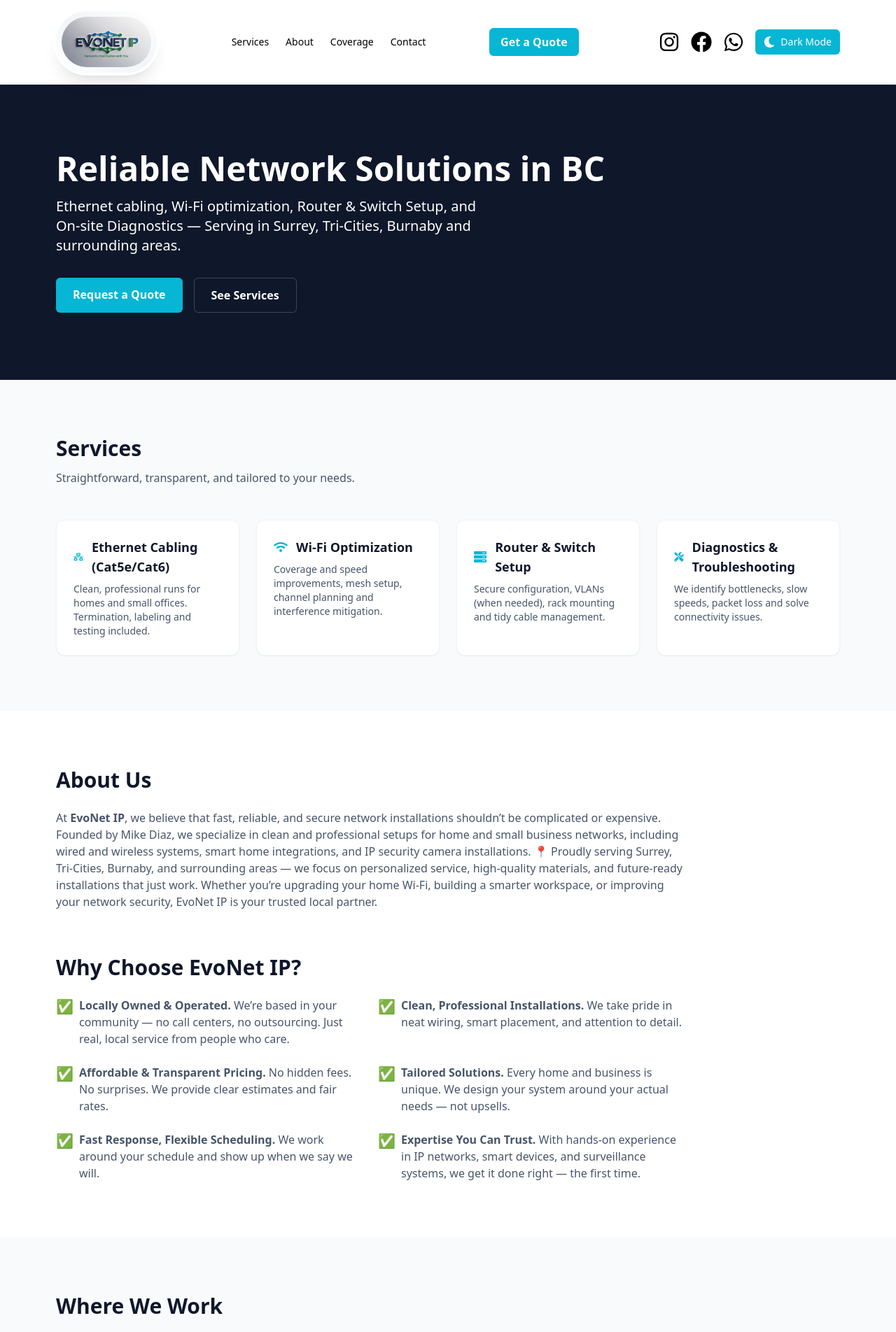
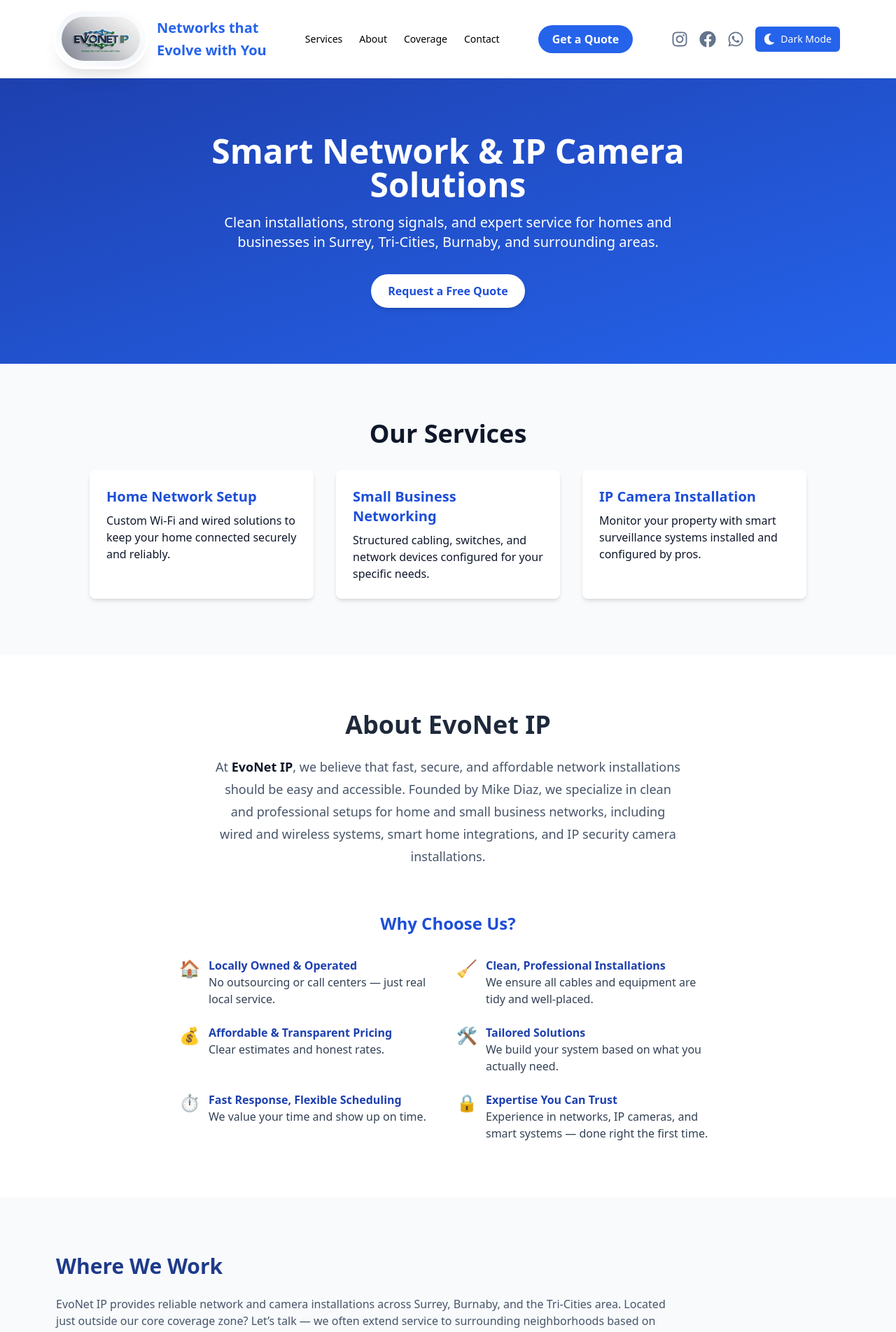
Before and after one commit to mikerdiaz/mtech-solutions, a Next.js app: page / in a window 1280 px wide. Shown: the top 1904 px of the page at 70% size. Built offline with nearby package versions, Linux system fonts and the light colour scheme.

Commit message:
Nueva actualizacion de la pagina WEB completa

```diff
--- /dev/null
+++ b/app/components/AOSInitializer.js
@@ -0,0 +1,13 @@
+'use client';
+
+import { useEffect } from 'react';
+import AOS from 'aos';
+import 'aos/dist/aos.css';
+
+export default function AOSInitializer() {
+  useEffect(() => {
+    AOS.init({ once: true });
+  }, []);
+
+  return null;
+}
--- a/app/components/About.js
+++ b/app/components/About.js
@@ -1,65 +1,94 @@
+'use client';
+
+import { useEffect } from 'react';
+import AOS from 'aos';
+import 'aos/dist/aos.css';
+
 export default function About() {
+  useEffect(() => {
+    AOS.init({ once: true });
+  }, []);
+
   return (
     <section
       id="about"
-      className="py-20 transition-colors duration-300"
+      className="py-20 px-4 bg-white dark:bg-slate-900 text-slate-800 dark:text-white"
     >
-      {/* About Us Section */}
-      <div className="max-w-6xl mx-auto px-4 text-center md:text-left">
-        <h2 className="text-3xl font-bold text-primary dark:text-accent mb-6">
-          About Us
+      <div className="max-w-4xl mx-auto text-center">
+        <h2 className="text-3xl md:text-4xl font-bold mb-6" data-aos="fade-up">
+          About EvoNet IP
         </h2>
-        <p className="text-slate-600 dark:text-slate-300 max-w-4xl mx-auto md:mx-0">
-          At <strong>EvoNet IP</strong>, we believe that fast, reliable, and secure network installations shouldn’t be complicated or expensive.
-          Founded by Mike Diaz, we specialize in clean and professional setups for home and small business networks, including wired and wireless systems, smart home integrations, and IP security camera installations.
-          📍 Proudly serving Surrey, Tri-Cities, Burnaby, and surrounding areas — we focus on personalized service, high-quality materials, and future-ready installations that just work.
-          Whether you’re upgrading your home Wi-Fi, building a smarter workspace, or improving your network security, EvoNet IP is your trusted local partner.
+        <p
+          className="prose prose-lg text-slate-600 dark:text-slate-300 mx-auto"
+          data-aos="fade-up"
+          data-aos-delay="100"
+        >
+          At <strong>EvoNet IP</strong>, we believe that fast, secure, and affordable network installations should be easy and accessible.
+          Founded by Mike Diaz, we specialize in clean and professional setups for home and small business networks, including wired and wireless systems,
+          smart home integrations, and IP security camera installations.
         </p>
-      </div>
 
-      {/* Why Choose Section */}
-      <div className="max-w-6xl mx-auto px-4 text-center md:text-left mt-16">
-        <h2 className="text-3xl font-bold text-primary dark:text-accent mb-6">
-          Why Choose EvoNet IP?
-        </h2>
-        <ul className="grid grid-cols-1 md:grid-cols-2 gap-6 text-slate-600 dark:text-slate-300 max-w-4xl mx-auto md:mx-0 list-none">
-          <li className="flex items-start gap-2">
-            <span className="text-green-500 text-xl">✅</span>
-            <span>
-              <strong>Locally Owned & Operated.</strong> We’re based in your community — no call centers, no outsourcing. Just real, local service from people who care.
-            </span>
-          </li>
-          <li className="flex items-start gap-2">
-            <span className="text-green-500 text-xl">✅</span>
-            <span>
-              <strong>Clean, Professional Installations.</strong> We take pride in neat wiring, smart placement, and attention to detail.
-            </span>
-          </li>
-          <li className="flex items-start gap-2">
-            <span className="text-green-500 text-xl">✅</span>
-            <span>
-              <strong>Affordable & Transparent Pricing.</strong> No hidden fees. No surprises. We provide clear estimates and fair rates.
-            </span>
-          </li>
-          <li className="flex items-start gap-2">
-            <span className="text-green-500 text-xl">✅</span>
-            <span>
-              <strong>Tailored Solutions.</strong> Every home and business is unique. We design your system around your actual needs — not upsells.
-            </span>
-          </li>
-          <li className="flex items-start gap-2">
-            <span className="text-green-500 text-xl">✅</span>
-            <span>
-              <strong>Fast Response, Flexible Scheduling.</strong> We work around your schedule and show up when we say we will.
-            </span>
-          </li>
-          <li className="flex items-start gap-2">
-            <span className="text-green-500 text-xl">✅</span>
-            <span>
-              <strong>Expertise You Can Trust.</strong> With hands-on experience in IP networks, smart devices, and surveillance systems, we get it done right — the first time.
-            </span>
-          </li>
-        </ul>
+        {/* Why Choose Us Section */}
+        <div
+          className="mt-16 max-w-3xl mx-auto text-center"
+          data-aos="fade-up"
+          data-aos-delay="200"
+        >
+          <h3 className="text-2xl font-semibold text-blue-700 mb-8">
+            Why Choose Us?
+          </h3>
+          <div className="grid grid-cols-1 md:grid-cols-2 gap-6 text-left">
+            {[
+              {
+                icon: '🏠',
+                title: 'Locally Owned & Operated',
+                desc: 'No outsourcing or call centers — just real local service.',
+              },
+              {
+                icon: '🧹',
+                title: 'Clean, Professional Installations',
+                desc: 'We ensure all cables and equipment are tidy and well-placed.',
+              },
+              {
+                icon: '💰',
+                title: 'Affordable & Transparent Pricing',
+                desc: 'Clear estimates and honest rates.',
+              },
+              {
+                icon: '🛠️',
+                title: 'Tailored Solutions',
+                desc: 'We build your system based on what you actually need.',
+              },
+              {
+                icon: '⏱️',
+                title: 'Fast Response, Flexible Scheduling',
+                desc: 'We value your time and show up on time.',
+              },
+              {
+                icon: '🔒',
+                title: 'Expertise You Can Trust',
+                desc: 'Experience in networks, IP cameras, and smart systems — done right the first time.',
+              },
+            ].map((item, index) => (
+              <div
+                key={index}
+                className="flex items-start space-x-3"
+                data-aos="fade-up"
+                data-aos-delay={300 + index * 100}
+              >
+                <div className="text-2xl">{item.icon}</div>
+                <div>
+                  <strong className="block text-blue-800 dark:text-blue-300">
+                    {item.title}
+                  </strong>
+                  <p className="text-slate-700 dark:text-slate-200">
+                    {item.desc}
+                  </p>
+                </div>
+              </div>
+            ))}
+          </div>
+        </div>
       </div>
     </section>
   );
--- a/app/components/Header.js
+++ b/app/components/Header.js
@@ -10,7 +10,7 @@
 
   return (
     <header className="w-full sticky top-0 z-50 bg-white/90 dark:bg-slate-900 dark:text-white backdrop-blur border-b border-slate-200 dark:border-slate-700 shadow-sm transition-colors duration-300">
-      <div className="max-w-6xl mx-auto px-4 py-4 flex items-center justify-between">
+      <div className="max-w-6xl mx-auto px-4 py-4 flex items-center justify-between flex-wrap gap-y-4">
         {/* Logo + Marca */}
         <Link href="#top" className="group flex items-center gap-4 hover:opacity-90 transition">
           <Image
@@ -19,11 +19,16 @@
             title="Evonet IP"
             width={200}
             height={200}
-            className="w-24 md:w-32 lg:w-36 h-auto rounded-full bg-gradient-to-tr from-white via-slate-100 to-white dark:from-slate-900 dark:to-slate-800 shadow-xl dark:shadow-slate-800 ring-4 ring-white dark:ring-slate-800 p-2 transition-transform duration-300 ease-in-out hover:scale-105 animate-fade-in"
+            className="w-20 md:w-28 lg:w-32 h-auto rounded-full bg-gradient-to-tr from-white via-slate-100 to-white dark:from-slate-900 dark:to-slate-800 shadow-xl dark:shadow-slate-800 ring-4 ring-white dark:ring-slate-800 p-2 transition-transform duration-300 ease-in-out hover:scale-105 animate-fade-in"
           />
-          <span className="text-2xl md:text-3xl font-extrabold tracking-tight text-primary dark:text-accent group-hover:text-accent">
-            {/* MTech <span className="text-accent">Solutions</span> */}
-          </span>
+          <div className="flex flex-col justify-center leading-snug">
+            <span className="text-lg md:text-xl font-semibold text-accent dark:text-accent-light typing w-full max-w-xs md:max-w-sm">
+              Networks that
+              </span>
+              <span className="text-lg md:text-xl font-semibold text-accent dark:text-accent-light typing w-full max-w-xs md:max-w-sm mt-1">
+                Evolve with You
+                </span>
+                </div>
         </Link>
 
         {/* Menú Desktop */}
@@ -37,36 +42,36 @@
         {/* CTA Desktop */}
         <Link
           href="#contact"
-          className="hidden md:inline-block bg-accent text-white px-4 py-2 rounded-md font-semibold hover:opacity-90 transition"
+          className="hidden md:inline-block bg-accent text-white px-5 py-2 rounded-full font-semibold hover:opacity-90 transition"
         >
           Get a Quote
         </Link>
 
         {/* Iconos Sociales + Toggle */}
-        <div className="hidden md:flex gap-4 ml-6 items-center">
+        <div className="hidden md:flex gap-4 items-center">
           <a
             href="https://instagram.com"
             target="_blank"
             rel="noopener"
-            className="hover:text-accent dark:hover:text-accent transition"
+            className="text-slate-500 dark:text-slate-300 hover:text-accent dark:hover:text-accent transition"
           >
-            <FaInstagram size={30} />
+            <FaInstagram size={24} />
           </a>
           <a
             href="https://facebook.com"
             target="_blank"
             rel="noopener"
-            className="hover:text-accent dark:hover:text-accent transition"
+            className="text-slate-500 dark:text-slate-300 hover:text-accent dark:hover:text-accent transition"
           >
-            <FaFacebook size={30} />
+            <FaFacebook size={24} />
           </a>
           <a
             href="https://web.whatsapp.com/"
             target="_blank"
             rel="noopener"
-            className="hover:text-accent dark:hover:text-accent transition"
+            className="text-slate-500 dark:text-slate-300 hover:text-accent dark:hover:text-accent transition"
           >
-            <FaWhatsapp size={30} />
+            <FaWhatsapp size={24} />
           </a>
           <ThemeToggle />
         </div>
@@ -91,7 +96,7 @@
           <Link href="#contact" className="hover:text-accent dark:hover:text-accent transition">Contact</Link>
           <Link
             href="#contact"
-            className="bg-accent text-white px-4 py-2 rounded-md font-semibold hover:opacity-90 transition"
+            className="bg-accent text-white px-5 py-2 rounded-full font-semibold hover:opacity-90 transition"
           >
             Get a Quote
           </Link>
--- a/app/components/Hero.js
+++ b/app/components/Hero.js
@@ -1,28 +1,19 @@
+
+'use client';
+
 export default function Hero() {
   return (
-    <section
-      id="top"
-      className="bg-primary text-white dark:bg-primary dark:text-white transition-colors duration-300"
-    >
-      <div className="max-w-6xl mx-auto px-4 py-24 text-center md:text-left">
+    <section className="bg-gradient-to-br from-blue-800 to-blue-600 text-white py-20 px-4 text-center">
+      <div className="max-w-4xl mx-auto">
         <h1 className="text-4xl md:text-5xl font-extrabold leading-tight">
-          Reliable Network Solutions in BC
+          Smart Network & IP Camera Solutions
         </h1>
-        <p className="mt-4 text-lg md:text-xl max-w-2xl">
-          Ethernet cabling, Wi‑Fi optimization, Router & Switch Setup, and On‑site Diagnostics — Serving in Surrey, Tri‑Cities, Burnaby and surrounding areas.
+        <p className="mt-4 text-lg md:text-xl max-w-2xl mx-auto">
+          Clean installations, strong signals, and expert service for homes and businesses in Surrey, Tri-Cities, Burnaby, and surrounding areas.
         </p>
-        <div className="mt-8 flex flex-col sm:flex-row gap-4 justify-center md:justify-start">
-          <a
-            href="#contact"
-            className="bg-accent text-white px-6 py-3 rounded-md font-semibold hover:opacity-90 transition-colors duration-200"
-          >
-            Request a Quote
-          </a>
-          <a
-            href="#services"
-            className="border border-white/20 px-6 py-3 rounded-md font-semibold hover:bg-white hover:text-primary dark:hover:bg-white dark:hover:text-primary transition-colors duration-200"
-          >
-            See Services
+        <div className="mt-8">
+          <a href="#contact" className="inline-block bg-white text-blue-700 font-semibold px-6 py-3 rounded-full shadow-md hover:bg-slate-100 transition">
+            Request a Free Quote
           </a>
         </div>
       </div>
--- a/app/components/Services.js
+++ b/app/components/Services.js
@@ -1,63 +1,24 @@
+
 'use client';
-import { FaNetworkWired, FaWifi, FaServer, FaTools } from 'react-icons/fa';
-
-const services = [
-  {
-    title: 'Ethernet Cabling (Cat5e/Cat6)',
-    desc: 'Clean, professional runs for homes and small offices. Termination, labeling and testing included.',
-    icon: <FaNetworkWired className="text-accent text-xl" />
-  },
-  {
-    title: 'Wi‑Fi Optimization',
-    desc: 'Coverage and speed improvements, mesh setup, channel planning and interference mitigation.',
-    icon: <FaWifi className="text-accent text-xl" />
-  },
-  {
-    title: 'Router & Switch Setup',
-    desc: 'Secure configuration, VLANs (when needed), rack mounting and tidy cable management.',
-    icon: <FaServer className="text-accent text-xl" />
-  },
-  {
-    title: 'Diagnostics & Troubleshooting',
-    desc: 'We identify bottlenecks, slow speeds, packet loss and solve connectivity issues.',
-    icon: <FaTools className="text-accent text-xl" />
-  }
-];
 
 export default function Services() {
   return (
-    <section
-      id="services"
-      className="py-20 bg-slate-50 dark:bg-slate-900 transition-colors duration-300"
-      aria-labelledby="services-heading"
-    >
-      <div className="max-w-6xl mx-auto px-4">
-        <h2
-          id="services-heading"
-          className="text-3xl font-bold text-primary dark:text-white text-center md:text-left"
-        >
-          Services
-        </h2>
-        <p className="mt-3 text-slate-600 dark:text-slate-400 max-w-2xl text-center md:text-left mx-auto md:mx-0">
-          Straightforward, transparent, and tailored to your needs.
-        </p>
-
-        <div className="mt-12 grid gap-6 sm:grid-cols-2 lg:grid-cols-4">
-          {services.map((s) => (
-            <div
-              key={s.title}
-              className="group bg-white dark:bg-slate-800 rounded-xl p-6 shadow-sm border border-slate-100 dark:border-slate-700 hover:shadow-md transition-shadow duration-300"
-              role="listitem"
-            >
-              <div className="flex items-center gap-3">
-                {s.icon}
-                <h3 className="font-semibold text-lg text-primary dark:text-white group-hover:text-accent transition-colors duration-200">
-                  {s.title}
-                </h3>
-              </div>
-              <p className="mt-2 text-slate-600 dark:text-slate-400 text-sm">{s.desc}</p>
-            </div>
-          ))}
+    <section id="services" className="py-20 px-4 bg-slate-50 dark:bg-slate-800 text-slate-900 dark:text-white">
+      <div className="max-w-5xl mx-auto text-center">
+        <h2 className="text-3xl md:text-4xl font-bold mb-8">Our Services</h2>
+        <div className="grid md:grid-cols-3 gap-8 text-left">
+          <div className="p-6 bg-white dark:bg-slate-900 rounded-lg shadow-md">
+            <h3 className="text-xl font-semibold mb-2 text-blue-700">Home Network Setup</h3>
+            <p>Custom Wi-Fi and wired solutions to keep your home connected securely and reliably.</p>
+          </div>
+          <div className="p-6 bg-white dark:bg-slate-900 rounded-lg shadow-md">
+            <h3 className="text-xl font-semibold mb-2 text-blue-700">Small Business Networking</h3>
+            <p>Structured cabling, switches, and network devices configured for your specific needs.</p>
+          </div>
+          <div className="p-6 bg-white dark:bg-slate-900 rounded-lg shadow-md">
+            <h3 className="text-xl font-semibold mb-2 text-blue-700">IP Camera Installation</h3>
+            <p>Monitor your property with smart surveillance systems installed and configured by pros.</p>
+          </div>
         </div>
       </div>
     </section>
--- a/app/globals.css
+++ b/app/globals.css
@@ -5,3 +5,24 @@
 html, body {
   scroll-behavior: smooth;
 }
+.typing {
+  overflow: hidden;
+  white-space: nowrap;
+  border-right: 2px solid #06B6D4;
+  animation: typing 3s steps(30, end), hideCursor 0s 3s forwards;
+}
+
+@keyframes typing {
+  from {
+    width: 0;
+  }
+  to {
+    width: 100%;
+  }
+}
+
+@keyframes hideCursor {
+  to {
+    border-right: none;
+  }
+}
--- a/app/layout.js
+++ b/app/layout.js
@@ -1,18 +1,11 @@
 import './globals.css';
-
-export const metadata = {
-  title: 'EvoNet IP | Reliable Network Solutions in BC',
-  description: 'Professional network installation services in Surrey, Tri-Cities, Burnaby and surrounding areas.',
-};
+import AOSInitializer from './components/AOSInitializer';
 
 export default function RootLayout({ children }) {
   return (
-    <html lang="es" className="dark">
-      <head />
-      <body
-        className="bg-white text-black dark:bg-primary dark:text-white transition-colors duration-300 ease-in-out antialiased"
-        suppressHydrationWarning
-      >
+    <html lang="en">
+      <body>
+        <AOSInitializer />
         {children}
       </body>
     </html>
--- a/app/page.js
+++ b/app/page.js
@@ -5,6 +5,8 @@
 import Coverage from './components/Coverage';
 import Contact from './components/Contact';
 import Footer from './components/Footer';
+import Testimonials from './components/Testimonials';
+import AOSInitializer from './components/AOSInitializer';
 
 export default function Home() {
   return (
@@ -16,6 +18,7 @@
       <Coverage />
       <Contact />
       <Footer />
+      <Testimonials />
     </main>
   );
 }
--- a/package.json
+++ b/package.json
@@ -8,6 +8,7 @@
     "start": "next start"
   },
   "dependencies": {
+    "aos": "^2.3.4",
     "next": "^15.4.5",
     "next-secure-headers": "^2.2.0",
     "react": "^18.2.0",
--- a/tailwind.config.js
+++ b/tailwind.config.js
@@ -7,20 +7,20 @@
     './pages/**/*.{js,ts,jsx,tsx}',
   ],
   theme: {
-    extend: {
-      colors: {
-        primary: '#0F172A',
-        accent: '#06B6D4',
+  extend: {
+    colors: {
+      primary: '#1e3a8a',  // Azul profesional
+      accent: '#2563eb',   // Azul fuerte para botones o CTA
         'accent-light': '#67e8f9',
         'accent-dark': '#0891b2',
       },
       animation: {
-        'fade-in': 'fadeIn 0.8s ease-out',
+        'fade-in': 'fadeIn 0.3s ease-out',
       },
       keyframes: {
         fadeIn: {
-          '0%': { opacity: '0', transform: 'scale(0.95)' },
-          '100%': { opacity: '1', transform: 'scale(1)' },
+           '0%': { opacity: 0, transform: 'translateY(-10px)' },
+           '100%': { opacity: 1, transform: 'translateY(0)' },
         },
       },
     },
```
Also changed, not shown: app/components/Footer.js (+27 -5 lines), app/components/Testimonials.js (added, +59 -0 lines), 1 other file (tests, documents, lock files or other folders).
